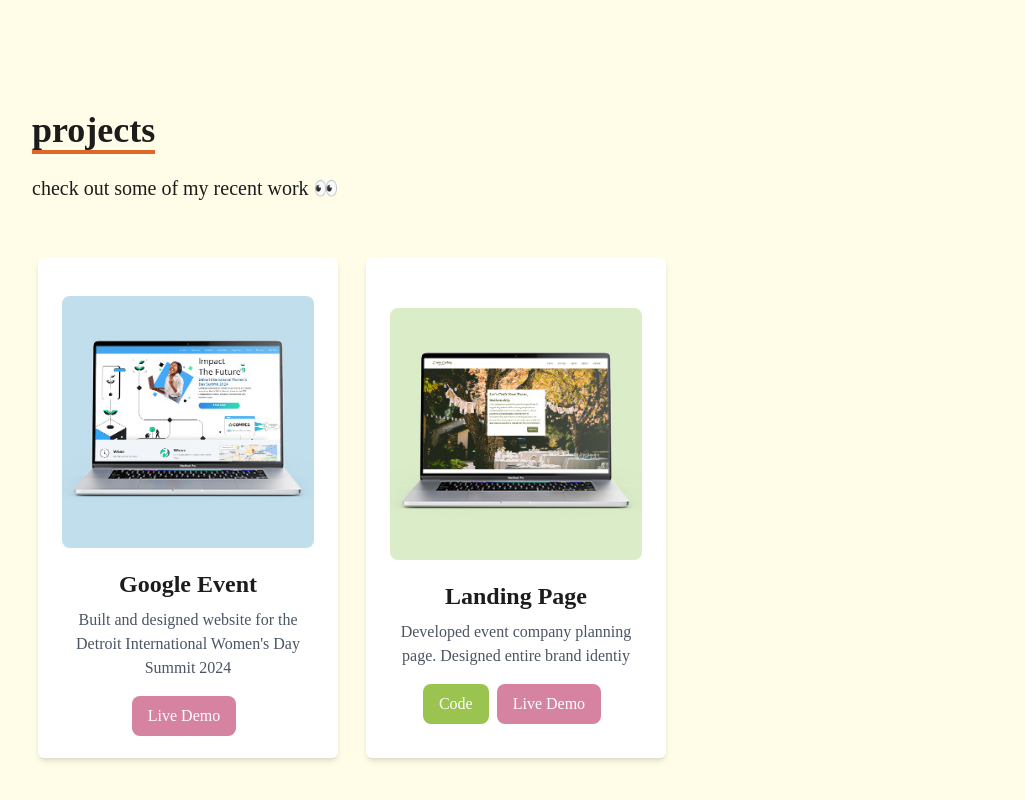
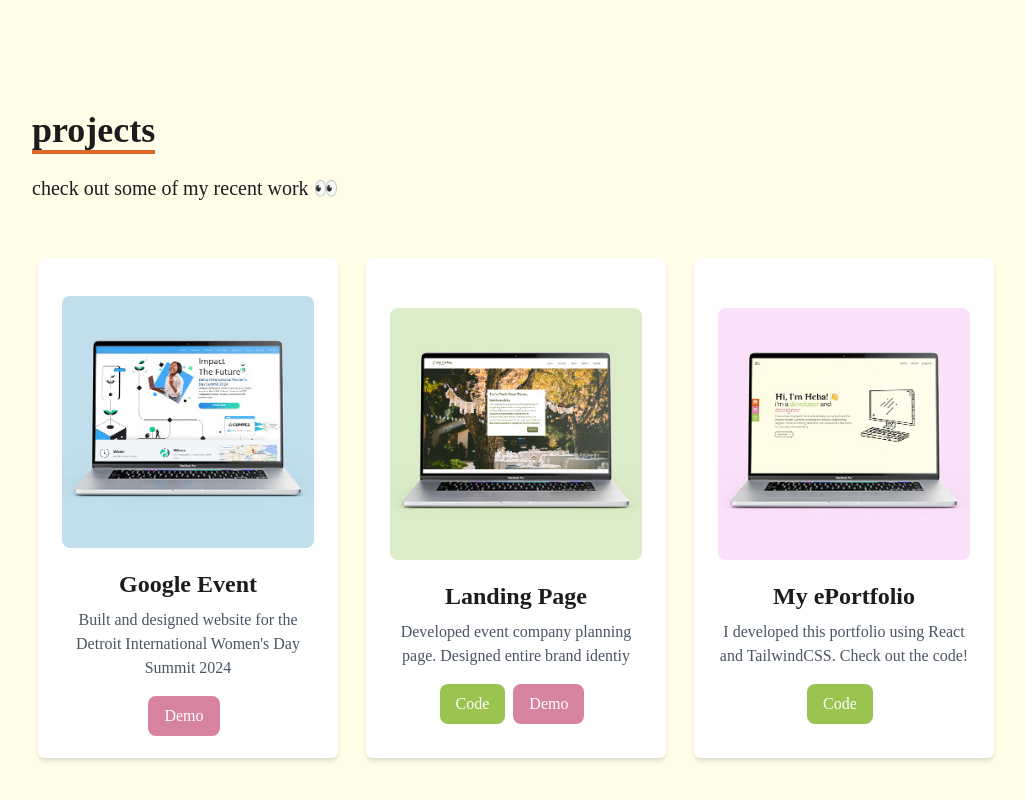
Before and after one commit to hebz26/portfolio-version2, a React (Create React App) app: page / in a window 1280 px wide. Shown: the part 1558-2358 px from the top of the page, without its empty margins (124-1149 px from the left). Built offline with nearby package versions, Linux system fonts and the light colour scheme.

Commit message:
added eportfolio to projects

```diff
--- a/src/components/ProjectCard.jsx
+++ b/src/components/ProjectCard.jsx
@@ -26,7 +26,7 @@ const ProjectCard = ({
         {demoLink && (
           <a href={demoLink} target="_blank" rel="noopener noreferrer">
             <button className="bg-[#d682a1] text-white px-4 py-2 mr-2 rounded-lg">
-              Live Demo
+              Demo
             </button>
           </a>
         )}
--- a/src/components/projects-list.js
+++ b/src/components/projects-list.js
@@ -1,5 +1,6 @@
 import landingpage from "../assets/landing-page.jpg";
 import iwdsummit from "../assets/iwdsummit.jpg";
+import eportfolio from "../assets/eportfolio.jpg";
 const projects = [
   {
     title: "Google Event",
@@ -16,6 +17,13 @@ const projects = [
     codeLink: "https://github.com/hebz26/GGE-Landing-Page",
     demoLink: "https://hebz26.github.io/GGE-Landing-Page/",
   },
+  {
+    title: "My ePortfolio",
+    description:
+      "I developed this portfolio using React and TailwindCSS. Check out the code!",
+    imageUrl: eportfolio,
+    codeLink: "https://github.com/hebz26/portfolio-version2",
+  },
 ];
 
 export default projects;
```
Also changed, not shown: src/assets/eportfolio.jpg (added).
